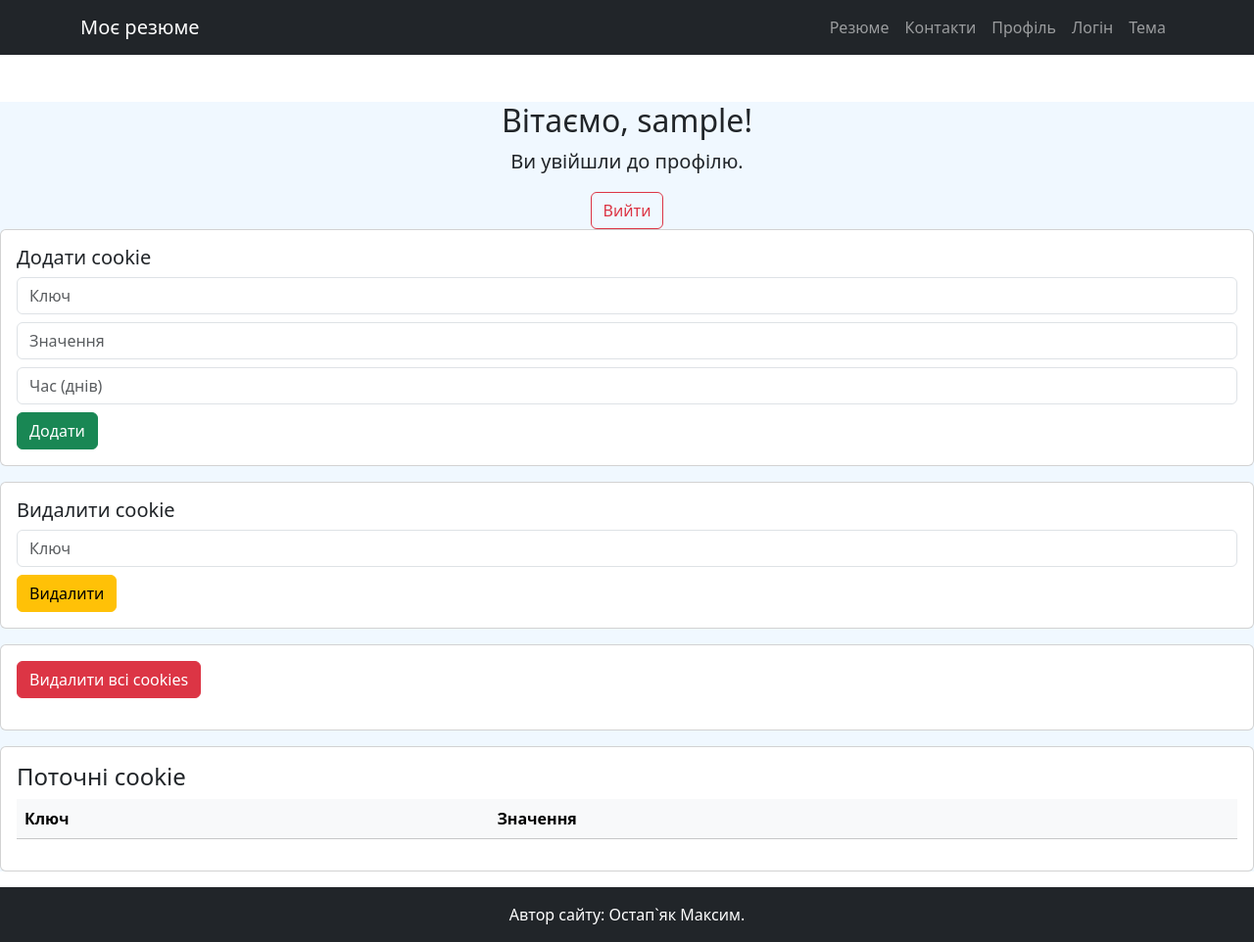
After one commit to maksymostapiak/flask-app-lab, a Flask app: page /users/profile in a window 1280 px wide. The commit adds this page. Shown: the whole page at 98% size. Run offline with Flask 3, Linux system fonts and the light colour scheme; the visitor is signed in with stand-in values (Sample User, id 1); lists and menus that the app fills with data are empty.

Commit message:
Added profile, themes, login and flash warning

```diff
--- a/app/__init__.py
+++ b/app/__init__.py
@@ -6,5 +6,6 @@ app = Flask(__name__)
 app.config.from_pyfile("../config.py")
 app.register_blueprint(users_bp)
 app.register_blueprint(products_bp)
+app.secret_key = "flassecretkey"
 
 from app import views
--- a/app/static/style.css
+++ b/app/static/style.css
@@ -7,3 +7,9 @@ section {
     color:darkslategrey;
     margin-bottom: 20px;
 }
+.dark{
+  background-color: black;
+}
+.light{
+  background-color: aliceblue;
+}
--- a/app/templates/base.html
+++ b/app/templates/base.html
@@ -11,16 +11,29 @@
     >
     <link rel="stylesheet" href="{{ url_for('static', filename='style.css') }}">
 </head>
+<script src="https://cdn.jsdelivr.net/npm/bootstrap@5.3.2/dist/js/bootstrap.bundle.min.js"></script>
 <body class="d-flex flex-column min-vh-100">
     <header>
-
+ {% include 'components/navbar.html' %}
     </header>
 
     <main>
+        {% with messages = get_flashed_messages(with_categories=true) %}
+  {% if messages %}
+    <div class="container mt-3">
+      {% for category, message in messages %}
+        <div class="alert alert-{{ category }} alert-dismissible fade show" role="alert">
+          {{ message }}
+          <button type="button" class="btn-close" data-bs-dismiss="alert" aria-label="Close"></button>
+        </div>
+      {% endfor %}
+    </div>
+  {% endif %}
+{% endwith %}
         {% block content %}
         {% endblock %}
     </main>
-
+ {% include 'components/footer.html' %}
 
 </body>
 </html>
--- /dev/null
+++ b/app/templates/components/footer.html
@@ -0,0 +1,5 @@
+<footer class="bg-dark text-white text-center py-3 mt-auto">
+  <div class="container">
+    <p class="mb-0">Автор сайту: Остап`як Максим.</p>
+  </div>
+</footer>
--- /dev/null
+++ b/app/templates/components/navbar.html
@@ -0,0 +1,14 @@
+<nav class="navbar navbar-expand-lg navbar-dark bg-dark">
+  <div class="container">
+    <a class="navbar-brand" href="{{ url_for('resume') }}">Моє резюме</a>
+    <div>
+      <ul class="navbar-nav ms-auto">
+        <li class="nav-item"><a class="nav-link" href="{{ url_for('resume') }}">Резюме</a></li>
+        <li class="nav-item"><a class="nav-link" href="{{ url_for('contacts') }}">Контакти</a></li>
+        <li class="nav-item"><a class="nav-link" href="{{ url_for('users.profile') }}">Профіль</a></li>
+        <li class="nav-item"><a class="nav-link" href="{{ url_for('users.login') }}">Логін</a></li>
+        <li class="nav-item"><a class="nav-link" href="{{ url_for('users.theme') }}">Тема</a></li>
+      </ul>
+    </div>
+  </div>
+</nav>
--- /dev/null
+++ b/app/users/templates/users/profile.html
@@ -0,0 +1,51 @@
+{% extends "base.html" %}
+{% block content %}
+{% set theme = request.cookies.get('theme', 'light') %}
+<div class = '{{theme}}'>
+<div class="container mt-5 text-center {% if theme == 'dark' %}text-light{% endif %}" id="profile_up_block">
+    <h2>Вітаємо, {{ username }}!</h2>
+    <p class="lead">Ви увійшли до профілю.</p>
+    <a href="{{ url_for('users.logout') }}" class="btn {% if theme == 'dark' %}btn-outline-light{% else %}btn-outline-danger{% endif %}">
+        Вийти
+    </a>
+</div>
+
+<div class="card p-3 mb-3 {% if theme == 'dark' %}bg-dark text-light border-secondary{% endif %}">
+  <h5>Додати cookie</h5>
+  <form method="POST">
+    <input name="key" placeholder="Ключ" required class="form-control mb-2 {% if theme == 'dark' %}bg-secondary text-light border-dark{% endif %}">
+    <input name="value" placeholder="Значення" required class="form-control mb-2 {% if theme == 'dark' %}bg-secondary text-light border-dark{% endif %}">
+    <input name="days" placeholder="Час (днів)" type="number" required class="form-control mb-2 {% if theme == 'dark' %}bg-secondary text-light border-dark{% endif %}">
+    <button name="add_cookie" class="btn {% if theme == 'dark' %}btn-info{% else %}btn-success{% endif %}">Додати</button>
+  </form>
+</div>
+
+<div class="card p-3 mb-3 {% if theme == 'dark' %}bg-dark text-light border-secondary{% endif %}">
+  <h5>Видалити cookie</h5>
+  <form method="POST">
+    <input name="del_key" placeholder="Ключ" required class="form-control mb-2 {% if theme == 'dark' %}bg-secondary text-light border-dark{% endif %}">
+    <button name="delete_cookie" class="btn btn-warning">Видалити</button>
+  </form>
+</div>
+
+<div class="card p-3 mb-3 {% if theme == 'dark' %}bg-dark text-light border-secondary{% endif %}">
+  <form method="POST">
+    <button name="delete_all" class="btn btn-danger mb-3">Видалити всі cookies</button>
+  </form>
+</div>
+
+<div class="card p-3 mb-3 {% if theme == 'dark' %}bg-dark text-light border-secondary{% endif %}">
+  <h4>Поточні cookie</h4>
+  <table class="table {% if theme == 'dark' %}table-dark{% else %}table-light{% endif %}">
+    <thead>
+      <tr><th>Ключ</th><th>Значення</th></tr>
+    </thead>
+    <tbody>
+      {% for key, value in request.cookies.items() %}
+      <tr><td>{{key}}</td><td>{{value}}</td></tr>
+      {% endfor %}
+    </tbody>
+  </table>
+</div>
+</div>
+{% endblock %}
--- a/app/users/views.py
+++ b/app/users/views.py
@@ -1,16 +1,68 @@
-from flask import Blueprint, request, redirect, url_for, render_template
+from flask import Blueprint, request, redirect, url_for, render_template, flash, session, make_response
 
 users_bp = Blueprint('users', __name__, url_prefix='/users', template_folder='templates')
 
-@users_bp.route("/hi/<string:name>")
-def greetings(name):
-    name = name.upper()
-    age = request.args.get("age", None, int)
+VALID_USERNAME = "admin"
+VALID_PASSWORD = "12345"
 
-    return render_template("users/hi.html", name=name, age=age)
+@users_bp.route("/login", methods=["GET", "POST"])
+def login():
+    if request.method == "POST":
+        username = request.form.get("username")
+        password = request.form.get("password")
 
-@users_bp.route("/admin")
-def admin():
-    to_url = url_for("users.greetings", name="administrator", age=45, _external=True)
-    print(to_url)
-    return redirect(to_url)
+        if username == VALID_USERNAME and password == VALID_PASSWORD:
+            session["user"] = username
+            flash("Ви успішно увійшли!", "success")
+            return redirect(url_for("users.profile"))
+        else:
+            flash("Невірне ім’я користувача або пароль!", "danger")
+            return redirect(url_for("users.login"))
+
+    return render_template("users/login.html")
+
+@users_bp.route("/profile", methods=["GET", "POST"])
+def profile():
+    user = session.get("user")
+    resp = make_response()
+    if not user:
+        flash("Будь ласка, увійдіть у систему!", "warning")
+        return redirect(url_for("users.login"))
+
+    if request.method == 'POST' and 'add_cookie' in request.form:
+        key = request.form['key']
+        value = request.form['value']
+        days = int(request.form['days'])
+        resp.set_cookie(key, value, max_age=days*24*60*60)
+        flash(f"Cookie '{key}' додано!", "success")
+
+    if request.method == 'POST' and 'delete_cookie' in request.form:
+        key = request.form['del_key']
+        resp.delete_cookie(key)
+        flash(f"Cookie '{key}' видалено!", "warning")
+
+    if request.method == 'POST' and 'delete_all' in request.form:
+        for key in request.cookies:
+            resp.delete_cookie(key)
+        flash("Всі cookies видалено!", "danger")
+
+    resp.response = render_template("users/profile.html",username=user)
+    return resp
+
+
+@users_bp.route("/logout")
+def logout():
+    session.pop("user", None)
+    flash("Ви вийшли із системи!", "info")
+    return redirect(url_for("users.login"))
+
+
+@users_bp.route("/theme", methods=["GET", "POST"])
+def theme():
+    if request.method == "POST":
+        theme = request.form.get("theme", "light")
+        resp = make_response(redirect(url_for("users.profile")))
+        resp.set_cookie("theme", theme, max_age=60*60*24*30)
+        return resp
+
+    return render_template("users/theme.html")
--- a/app/views.py
+++ b/app/views.py
@@ -2,5 +2,17 @@ from flask import request, redirect, url_for, render_template, abort
 from . import app
 
 @app.route('/')
-def main():
-    return render_template("base.html")
+def resume():
+    return render_template(
+        'resume.html',
+        page_title='Резюме',
+        header_title='Моє резюме'
+    )
+
+@app.route('/contacts')
+def contacts():
+    return render_template(
+        'contacts.html',
+        page_title='Контакти',
+        header_title='Зв’язок зі мною'
+    )
```
Also changed, not shown: app/templates/contacts.html (added, +23 -0 lines), app/templates/resume.html (added, +38 -0 lines), app/users/templates/users/hi.html (deleted, +0 -24 lines), app/users/templates/users/login.html (added, +18 -0 lines), app/users/templates/users/theme.html (added, +24 -0 lines), tests/test_user_bp.py (deleted, +0 -40 lines), app/static/img/photo.jpg (added), tests/__init__.py (deleted).
